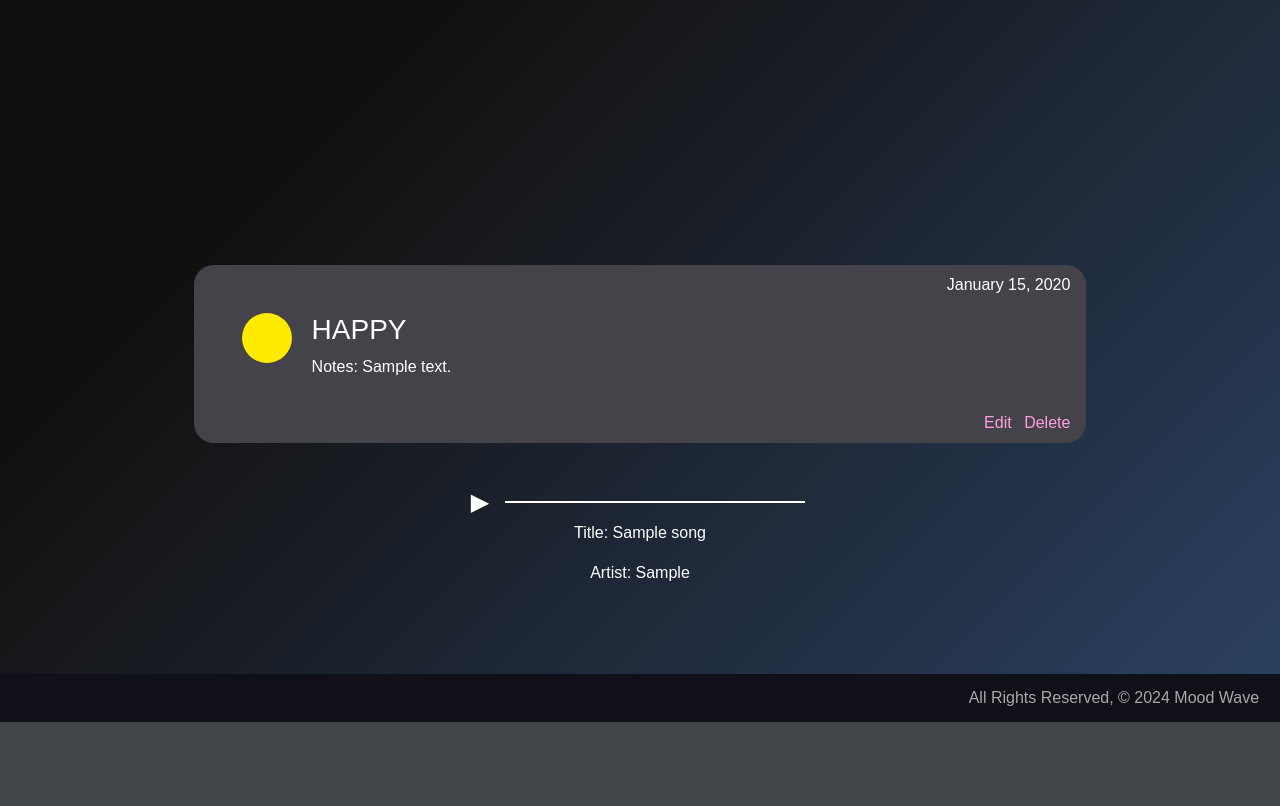
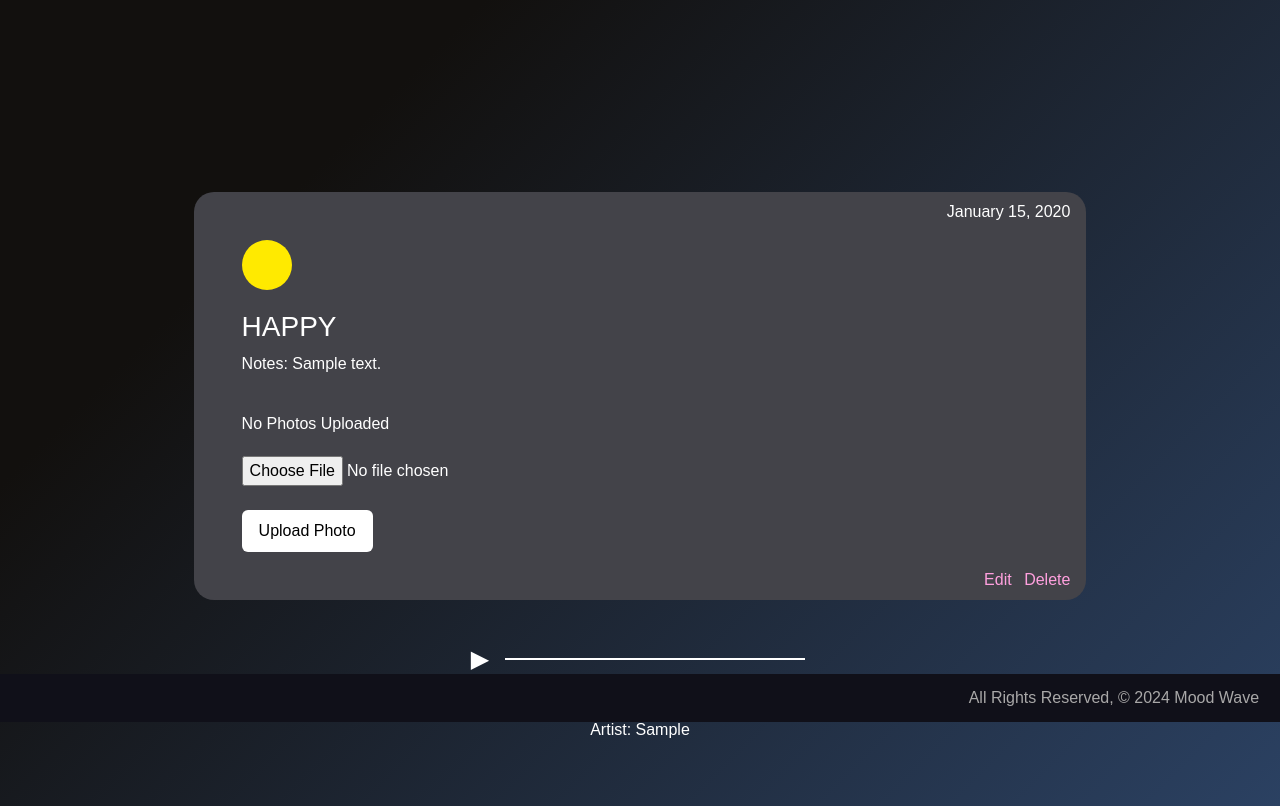
Before and after one commit to daliaahmed257/mood-wave, a Django app: page /moods/1/ in a window 1280 px wide. Shown: the part 78-884 px from the top of the page. Before the commit the page ends 800 px from the top, so only its background shows below. Run offline with Django 5.2, Linux system fonts and the light colour scheme; tables that the repository leaves empty hold one stand-in row (values such as "Sample post").

Commit message:
add photo to mood setup

```diff
--- a/main_app/models.py
+++ b/main_app/models.py
@@ -65,3 +65,11 @@ class Mood(models.Model):
 
   def get_absolute_url(self):
       return reverse("detail", kwargs={"mood_id": self.pk})
+
+
+class MoodPhoto(models.Model):
+   url = models.CharField(max_length=200)
+   mood = models.ForeignKey(Mood, on_delete=models.CASCADE)
+
+   def __str__(self):
+       return f"Photo for mood_id: {self.mood_id} @{self.url}"
--- a/main_app/static/css/style.css
+++ b/main_app/static/css/style.css
@@ -198,6 +198,12 @@ footer {
     top: 0;
     padding-top: 1vmin;
     padding-right: 2vmin;
+}
+
+.mood-card-left {
+    display:flex;
+    flex-direction: column;
+    align-items: flex-start;
 }
 
 
--- a/main_app/templates/moods/detail.html
+++ b/main_app/templates/moods/detail.html
@@ -15,7 +15,21 @@
                 <h3> {{mood.title}}</h3>
                 <p>Notes: {{mood.content}}</p>
             </div>
-        </div>
+            {% for moodPhoto in mood.moodPhoto_set.all %}
+            <img src="{{moodPhoto.url}}">
+          {% empty %}
+            <div>No Photos Uploaded</div>
+          {% endfor %}
+          <form action="{% url 'add_moodPhoto' mood.id %}" enctype="multipart/form-data" method="POST" >
+            {% csrf_token %}
+            <input type="file" name="mood_photo-file">
+            <br><br>
+            <button type="submit" class="btn">Upload Photo</button>
+        </form>
+          </div>
+
+
+
         <div class="mood-card-right">
             <div class="detail-date">
             <p>{{mood.date|date:"F d, Y" }}</p>
@@ -28,7 +42,7 @@
     </div>
 
     <div class="custom-audio-controls">
-        <button id="playButton">&#9654;</button>
+        <button id="playButtonAudio">&#9654;</button>
         <div class="progress-bar"></div>
         <audio id="audioPlayer" controls autoplay >
           <source src="{{ song.url }}" type="audio/mp3">
@@ -45,6 +59,7 @@
 <script>
     document.addEventListener('DOMContentLoaded', function () {
   const audioPlayer = document.getElementById('audioPlayer');
+  const playButton = document.getElementById('playButtonAudio');
 
   playButton.addEventListener('click', function () {
     if (audioPlayer.paused) {
--- a/main_app/urls.py
+++ b/main_app/urls.py
@@ -23,4 +23,5 @@ urlpatterns = [
   path('add_song/<int:mood_id>/', views.add_song, name='add_song'),
   path('delete_song/<int:song_id>/<str:playlist>/', views.delete_song, name='delete_song'),
   path('edit_song/<int:song_id>/<str:playlist>/', views.edit_song, name='edit_song'),
+  path('moods/<int:mood_id>/add_moodPhoto/', views.add_moodPhoto, name='add_moodPhoto'),
 ]
--- a/main_app/views.py
+++ b/main_app/views.py
@@ -7,7 +7,7 @@ from django.contrib.auth import login, logout
 from django.contrib.auth.forms import UserCreationForm
 from django.contrib.auth.decorators import login_required
 from django.contrib.auth.mixins import LoginRequiredMixin
-from .models import Mood, Song, CustomUser
+from .models import Mood, Song, CustomUser, MoodPhoto
 from .forms import CustomUserCreationForm, CustomUserChangeForm, SongForm
 from django.views.generic import CreateView, UpdateView, DeleteView
 
@@ -297,3 +297,18 @@ def edit_song(request, song_id, playlist):
         print("Song Does Not Exist")
 
     return redirect(playlist)  # Redirect back to the appropriate playlist URL
+
+def add_moodPhoto(request, mood_id):
+    mood_photo_file = request.FILES.get('mood-photo-file', None)
+    if mood_photo_file:
+        s3 = boto3.client('s3')
+        key = uuid.uuid4().hex[:6] + mood_photo_file.name[mood_photo_file.name.rfind('.'):]
+        try:
+            bucket = os.environ['S3_BUCKET']
+            s3.upload_fileobj(mood_photo_file, bucket, key)
+            url = f"{os.environ['S3_BASE_URL']}{bucket}/{key}"
+            MoodPhoto.objects.create(url=url, mood_id=mood_id)
+        except Exception as e:
+            print('An error occurred uploading file to S3')
+            print(e)
+    return redirect('detail', mood_id=mood_id)
```
Also changed, not shown: main_app/migrations/0008_moodphoto.py (added).
